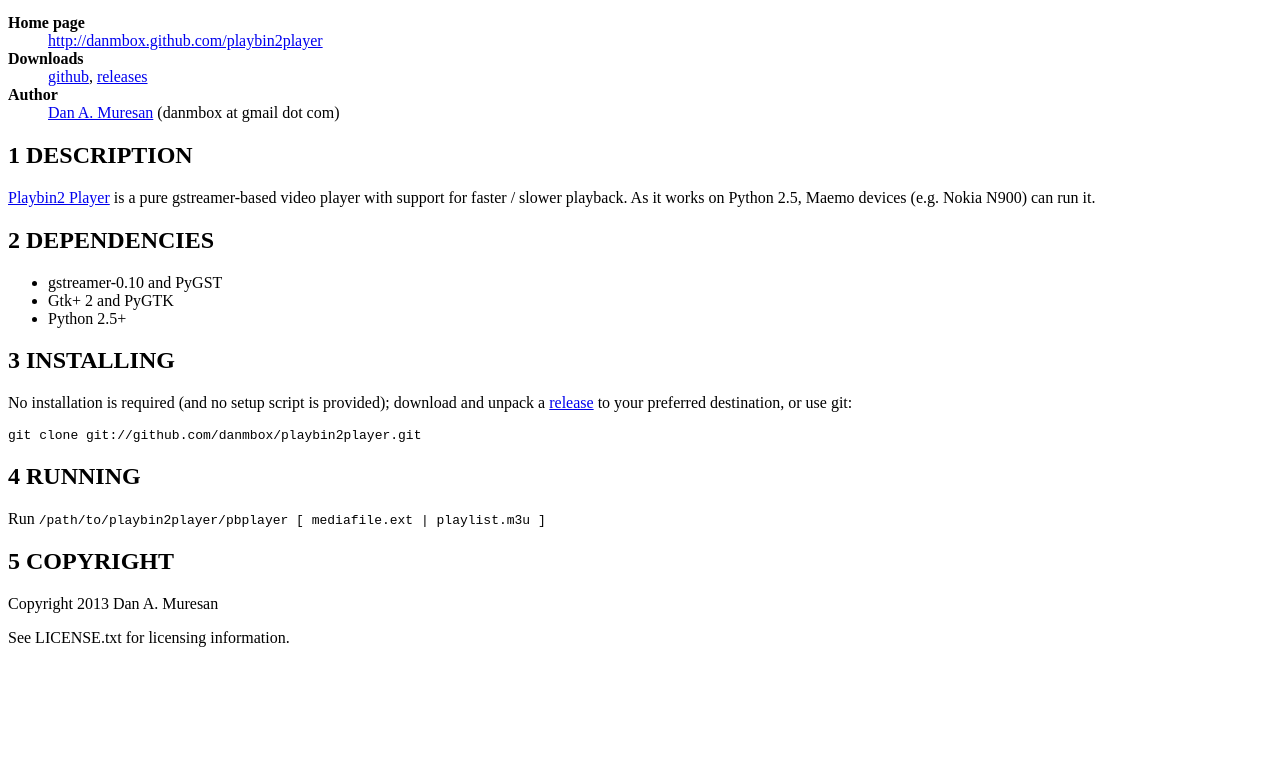
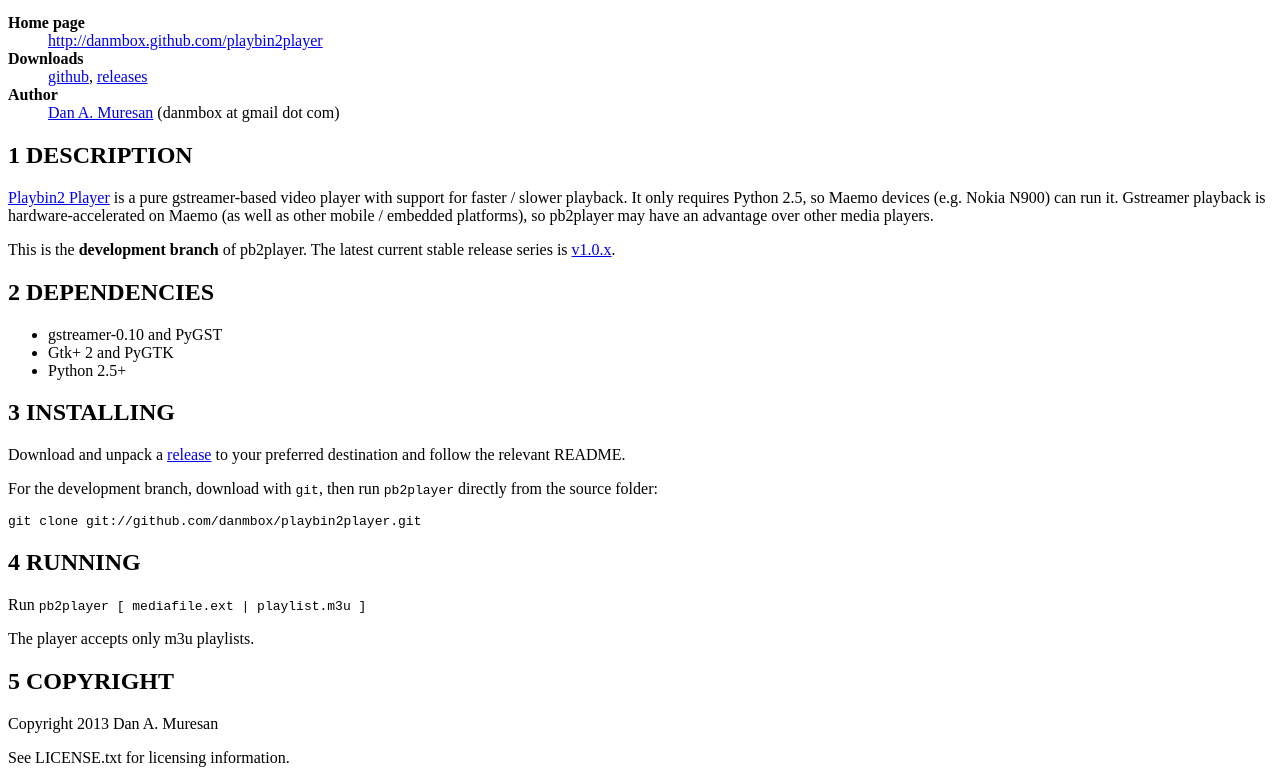
Before and after one commit to danmbox/playbin2player, a plain HTML site: page index.html in a window 1280 px wide. Shown: the part 100-883 px from the top of the page. Before the commit the page ends 800 px from the top, so only its background shows below. Drawn offline with Linux system fonts and the light colour scheme.

Commit message:
Updated gh-pages index.html to dev version

```diff
--- a/index.html
+++ b/index.html
@@ -3,7 +3,7 @@
 <html>
 <head>
 <title>Playbin2 Player</title>
-<!-- 2013-11-15 Fri 14:02 -->
+<!-- 2013-12-03 Tue 14:23 -->
 <meta  http-equiv="Content-Type" content="text/html;charset=utf-8">
 <meta  name="generator" content="Org-mode">
 <meta  name="author" content="Dan Muresan">
@@ -153,9 +153,18 @@ for the JavaScript code in this tag.
 <h2 id="sec-1"><span class="section-number-2">1</span> DESCRIPTION</h2>
 <div class="outline-text-2" id="text-1">
 <p>
-<a href="http://danmbox.github.com/playbin2player">Playbin2 Player</a> is a pure gstreamer-based video player with support for
-faster / slower playback. As it works on Python 2.5, Maemo devices (e.g.
-Nokia N900) can run it.
+<a href="http://danmbox.github.com/playbin2player">Playbin2 Player</a> is a
+pure gstreamer-based video player with support for faster / slower
+playback. It only requires Python 2.5, so Maemo devices (e.g.  Nokia
+N900) can run it. Gstreamer playback is hardware-accelerated on
+Maemo (as well as other mobile / embedded platforms), so pb2player
+may have an advantage over other media players.
+</p>
+
+<p>
+This is the <b>development branch</b> of pb2player. The latest current
+stable release series is
+<a href="https://github.com/danmbox/playbin2player/tree/v1.0.x">v1.0.x</a>.
 </p>
 </div>
 </div>
@@ -180,9 +189,14 @@ Nokia N900) can run it.
 <h2 id="sec-3"><span class="section-number-2">3</span> INSTALLING</h2>
 <div class="outline-text-2" id="text-3">
 <p>
-No installation is required (and no setup script is provided); download and unpack a
-<a href="https://github.com/danmbox/playbin2player/releases">release</a>
-to your preferred destination, or use git:
+Download and unpack a
+<a href="https://github.com/danmbox/playbin2player/releases">release</a> to
+your preferred destination and follow the relevant README.
+</p>
+
+<p>
+For the development branch, download with <code>git</code>, then run
+<code>pb2player</code> directly from the source folder:
 </p>
 
 <p>
@@ -195,7 +209,11 @@ to your preferred destination, or use git:
 <h2 id="sec-4"><span class="section-number-2">4</span> RUNNING</h2>
 <div class="outline-text-2" id="text-4">
 <p>
-Run <code>/path/to/playbin2player/pbplayer [ mediafile.ext | playlist.m3u ]</code>
+Run <code>pb2player [ mediafile.ext | playlist.m3u ]</code>
+</p>
+
+<p>
+The player accepts only m3u playlists.
 </p>
 </div>
 </div>
```
